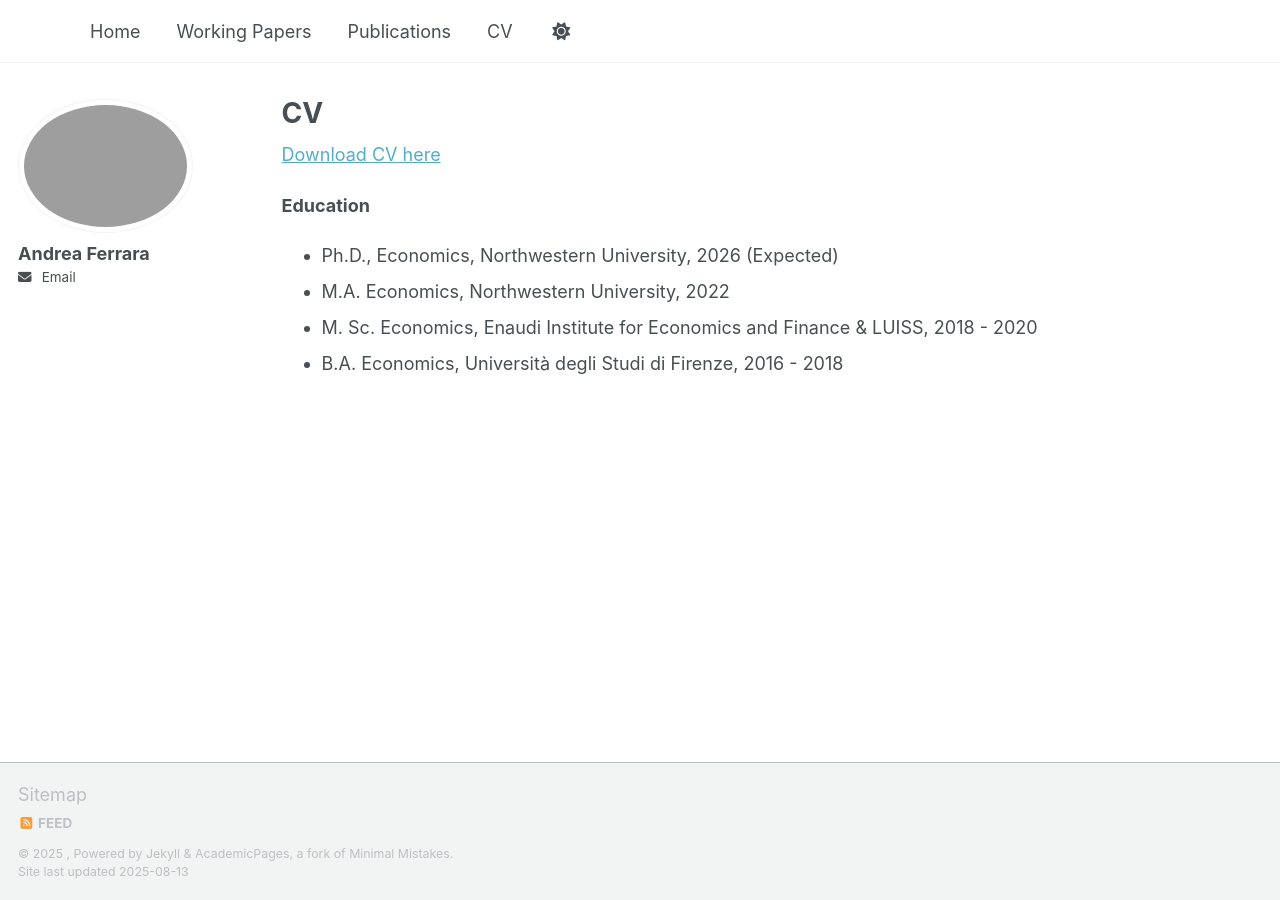
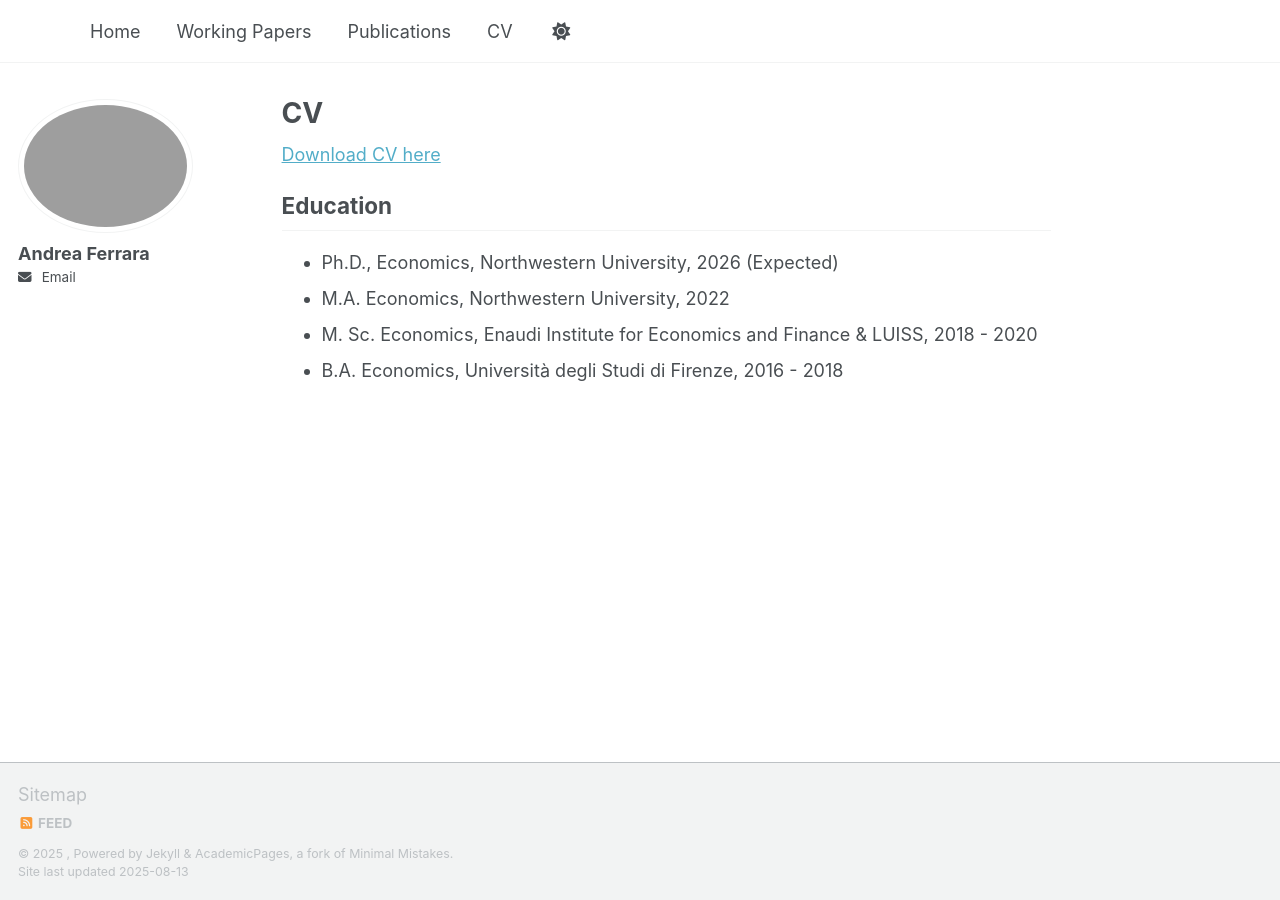
Before and after one commit to AndreaFerrara1997/AndreaFerrara1997.github.io, a Jekyll site: the page built from _pages/cv.md, in a window 1280 px wide. Built offline with Jekyll 4.4.1, drawn with Linux system fonts in a browser that asks for light colours; a script that is not in the unit is left out.

Commit message:
Update cv.md

```diff
--- a/_pages/cv.md
+++ b/_pages/cv.md
@@ -7,7 +7,8 @@ author_profile: true
 
 [Download CV here](/files/CV_Ferrara_Feb_2025.pdf)
 
-**Education**
+<h2 style="border-top:none; margin-top:0;">Education</h2>
+
 - Ph.D., Economics, Northwestern University, 2026 (Expected)
 - M.A. Economics, Northwestern University, 2022
 - M. Sc. Economics, Enaudi Institute for Economics and Finance & LUISS, 2018 - 2020
```
